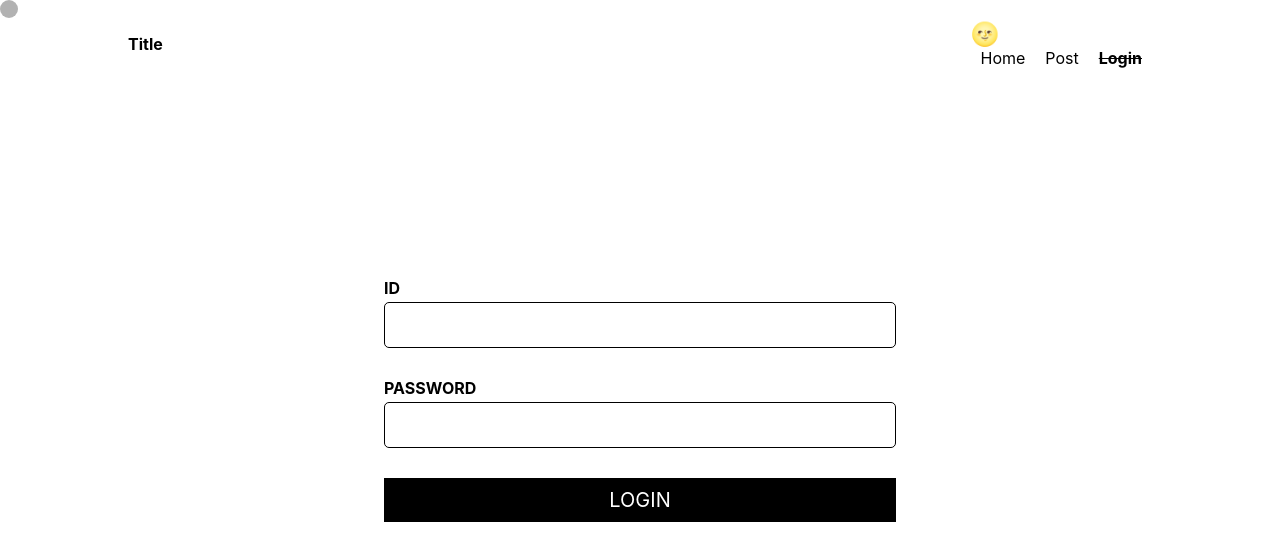
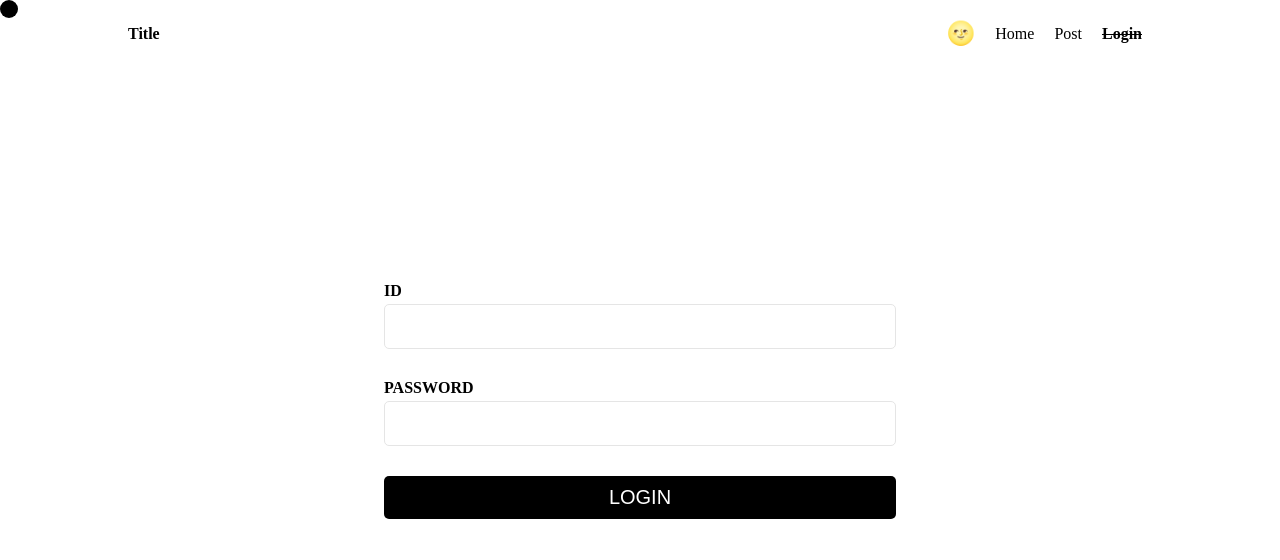
Before and after one commit to hdain/playground, a React (Create React App) app: page /login in a window 1280 px wide. Shown: the top 560 px of the page. Built offline with nearby package versions, Linux system fonts and the light colour scheme; no server answers.

Commit message:
style: Update styles to reflect color mode changes

```diff
--- a/src/App.scss
+++ b/src/App.scss
@@ -1,27 +1,54 @@
+[data-color-mode="light"] {
+  --color-text: #000000;
+  --color-border: #e5e5e5;
+  --color-background: #ffffff;
+  --color-background-muted: #e5e5e5;
+  --color-button-text: #ffffff;
+  --color-button-background: #000000;
+  --color-tag-text: #000000;
+  --color-tag-background: #e5e5e5;
+}
+
+[data-color-mode="dark"] {
+  --color-text: #ececec;
+  --color-border: #21262d;
+  --color-background: #000000;
+  --color-background-muted: #21262d;
+  --color-button-text: #000000;
+  --color-button-background: #ffffff;
+  --color-tag-text: #ffffff;
+  --color-tag-background: #161b22;
+}
+
 * {
   margin: 0;
   padding: 0;
   box-sizing: border-box;
   cursor: none !important;
-  font-family: -apple-system;
+  color: var(--color-text);
 }
 
 a {
   text-decoration: none;
-  color: #000000;
 }
 
 input {
-  border: 1px solid #000000;
+  border: 1px solid var(--color-border);
   border-radius: 5px;
+  background: var(--color-background);
 }
 
 button {
-  cursor: pointer;
   border: none;
   background: none;
 }
 
+.w-md-editor-toolbar,
+.w-md-editor-preview,
+.w-md-editor-text,
+.wmde-markdown {
+  background: var(--color-background) !important;
+}
 .w-md-editor-toolbar {
   padding: 0 48px !important;
   border-bottom: none !important;
@@ -31,5 +58,5 @@ button {
 }
 .w-md-editor-preview {
   padding: 48px !important;
-  box-shadow: inset 1px 0 0 0 #e5e5e5 !important;
+  box-shadow: inset 1px 0 0 0 var(--color-border) !important;
 }
--- a/src/components/Cursor/Cursor.module.scss
+++ b/src/components/Cursor/Cursor.module.scss
@@ -5,6 +5,6 @@
   width: 18px;
   height: 18px;
   border-radius: 50%;
-  background: rgba(0, 0, 0, 0.3);
+  background: var(--color-text);
   z-index: 100;
 }
--- a/src/components/Editor/ButtonGroup/ButtonGroup.module.scss
+++ b/src/components/Editor/ButtonGroup/ButtonGroup.module.scss
@@ -1,7 +1,7 @@
 .button-group {
   position: fixed;
-  background: #ffffff;
-  border-top: 1px solid #e5e5e5;
+  background: var(--color-background-muted);
+  border-top: 1px solid var(--color-border);
   bottom: 0;
   left: 0;
   width: 50%;
--- a/src/components/Editor/TitleInput/TitleInput.module.scss
+++ b/src/components/Editor/TitleInput/TitleInput.module.scss
@@ -1,13 +1,13 @@
 .title-input {
   display: flex;
   padding: 32px 48px 0;
-  background: #ffffff;
+  background: var(--color-background);
 
   input {
     flex: 1;
     outline: none;
     border: none;
-    border-bottom: 5px solid #e5e5e5;
+    border-bottom: 5px solid var(--color-border);
     border-radius: 0;
     padding: 10px;
     margin-bottom: 30px;
--- a/src/components/Layout/Header/Header.module.scss
+++ b/src/components/Layout/Header/Header.module.scss
@@ -6,7 +6,7 @@
   display: flex;
   justify-content: center;
   z-index: 10;
-  background: #ffffff;
+  background: var(--color-background);
 
   .inner {
     flex: 1;
@@ -16,6 +16,11 @@
     max-width: 80vw;
     padding: 20px 0;
 
+    > div {
+      display: flex;
+      align-items: center;
+    }
+
     h1 {
       font-size: 16px;
     }
--- a/src/components/Layout/Layout.module.scss
+++ b/src/components/Layout/Layout.module.scss
@@ -2,7 +2,8 @@
   padding: 80px 0;
   display: flex;
   justify-content: center;
-  height: 100vh;
+  min-height: 100vh;
+  background: var(--color-background);
 
   > * {
     width: 768px;
--- a/src/components/LoginForm/LoginForm.module.scss
+++ b/src/components/LoginForm/LoginForm.module.scss
@@ -25,8 +25,9 @@
       flex: 1;
       font-size: 20px;
       padding: 10px 0;
-      background: #000000;
-      color: #ffffff;
+      border-radius: 5px;
+      background: var(--color-button-background);
+      color: var(--color-button-text);
     }
   }
 }
--- a/src/components/Post/PostPreview/PostPreview.module.scss
+++ b/src/components/Post/PostPreview/PostPreview.module.scss
@@ -1,7 +1,6 @@
 .post-preview {
   padding: 30px 0;
-  //TODO: Set global color
-  border-top: 1px solid #e5e5e5;
+  border-top: 1px solid var(--color-border);
 
   h3 {
     font-size: 24px;
--- a/src/components/TagList/TagList.module.scss
+++ b/src/components/TagList/TagList.module.scss
@@ -3,7 +3,8 @@
 
   span {
     padding: 5px 15px;
-    background: #e5e5e5;
+    background: var(--color-tag-background);
+    color: var(--color-text);
     margin-right: 8px;
     border-radius: 30px;
     font-size: 14px;
```
